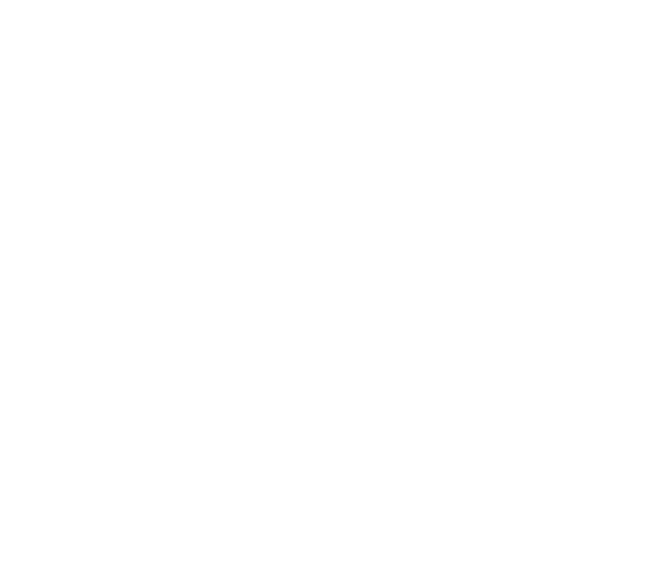
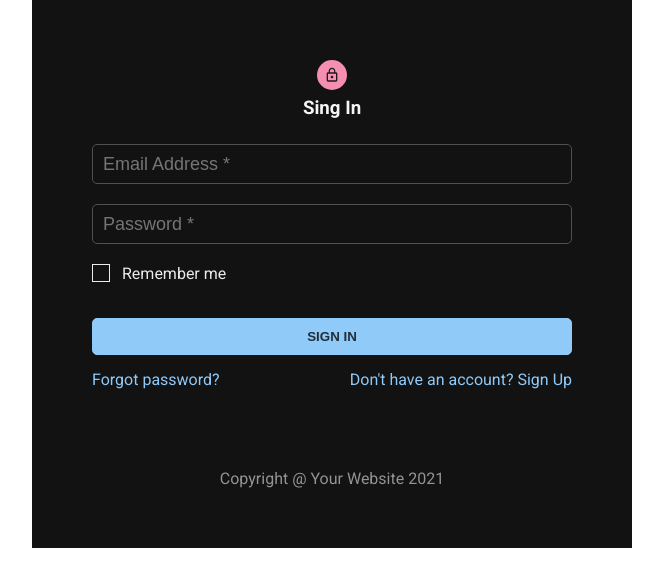
Before and after one commit to Seliwange/reactjs-styled-components, a React (Create React App) app: page /sign-in in a window 1280 px wide. Before the commit this address had no page. Shown: the top 586 px of the page, without its empty margins (308-971 px from the left). Built offline with nearby package versions, Linux system fonts and the light colour scheme.

Commit message:
fix: change style component and path

```diff
--- a/src/App.js
+++ b/src/App.js
@@ -1,8 +1,8 @@
-import { Routes, Route } from 'react-router';
-import { createGlobalStyle } from 'styled-components';
 import './App.css';
 import FormSignIn from './components/FormSignIn/FormSignIn';
 import FormSignUp from './components/FormSignUp/FormSingUp';
+import { Routes, Route } from 'react-router';
+import { createGlobalStyle } from 'styled-components';
 
 const GlobalStyle = createGlobalStyle`
   *{
@@ -20,8 +20,8 @@ function App() {
   return (
     <div className="App">
       <Routes>
-        <Route path="reactjs-styled-components/sign-in" element={<FormSignIn />} />
-        <Route path="reactjs-styled-components/sign-up" element={<FormSignUp />} />
+        <Route path="sign-in" element={<FormSignIn />} />
+        <Route path="sign-up" element={<FormSignUp />} />
       </Routes>
       <GlobalStyle />
     </div>
--- a/src/common/Input.js
+++ b/src/common/Input.js
@@ -16,13 +16,16 @@ const InputWrapper = styled.div`
     color: #505050;
 `;
 
-export const Input = ({placeholder, onChange}) => {
+export const Input = ({placeholder, onChange, type, name, minlength}) => {
     return(
         <InputWrapper>
             <InputView
                 placeholder={placeholder}
                 onChange={onChange}
                 required
+                type={type}
+                name={name}
+                minlength={minlength}
             />
         </InputWrapper>
     );
--- a/src/components/FormSignIn/FormSignIn.js
+++ b/src/components/FormSignIn/FormSignIn.js
@@ -32,7 +32,7 @@ export default function FormSignIn(){
             </Button>
             <Form.LinkWrapper>
                 <Form.Link href="#">Forgot password?</Form.Link>
-                <Link to="/reactjs-styled-components/sign-up">Don't have an account? Sign Up</Link>
+                <Link to="/sign-up">Don't have an account? Sign Up</Link>
             </Form.LinkWrapper>
             <Form.Paragraph>Copyright @ Your Website 2021</Form.Paragraph>
         </Form.Wrapper>
--- a/src/components/FormSignIn/FormSignIn.view.js
+++ b/src/components/FormSignIn/FormSignIn.view.js
@@ -1,7 +1,7 @@
 import styled from "styled-components";
 
 export const Form = {
-    Wrapper: styled.div`
+    Wrapper: styled.form`
         width: 600px;
         display: flex;
         flex-direction: column;
--- a/src/components/FormSignUp/FormSingUp.js
+++ b/src/components/FormSignUp/FormSingUp.js
@@ -42,7 +42,7 @@ export default function FormSignUp(){
                 Sign Up
             </Button>
             <Form.LinkWrapper justify="flex-end">
-                <Link to="/reactjs-styled-components/sign-in">Already have an account? Sign In</Link>
+                <Link to="/sign-in">Already have an account? Sign In</Link>
             </Form.LinkWrapper>
             <Form.Paragraph>Copyright @ Your Website 2021</Form.Paragraph>
         </Form.Wrapper>
```
